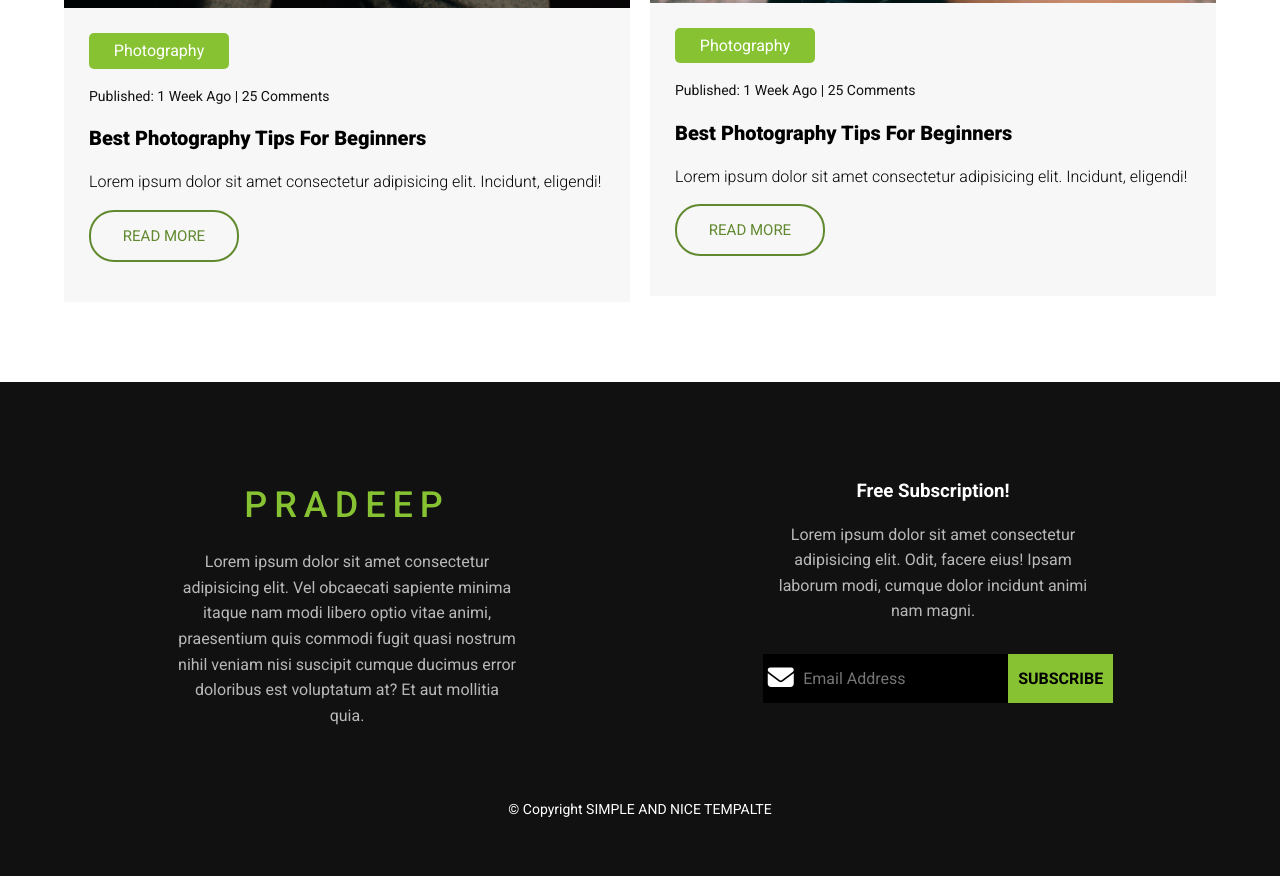
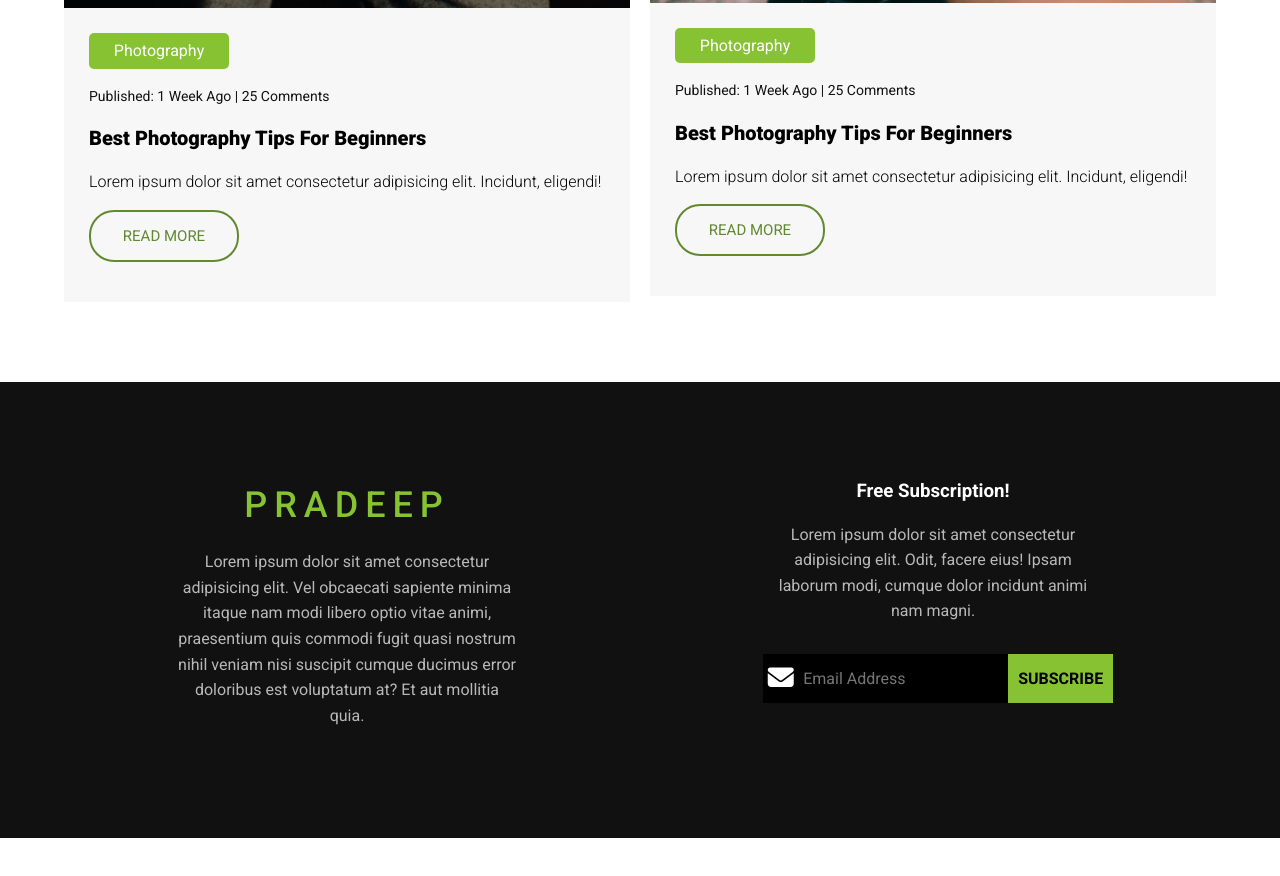
Before and after one commit to sanjay0000000/sanjay0000000, a plain HTML site: page proj/blog.html in a window 1280 px wide. Shown: the part 3625-4501 px from the top of the page. After the commit the page ends 4463 px from the top, so only its background shows below. Drawn offline with Linux system fonts and the light colour scheme.

Commit message:
Update blog.html

```diff
--- a/proj/blog.html
+++ b/proj/blog.html
@@ -214,7 +214,7 @@
                     </div>
                 </div>
             </div>
-            <p>&copy; Copyright  SIMPLE AND NICE TEMPALTE</p>
+            <p></p>
         </footer>
         <!-- end of footer -->
 
```
